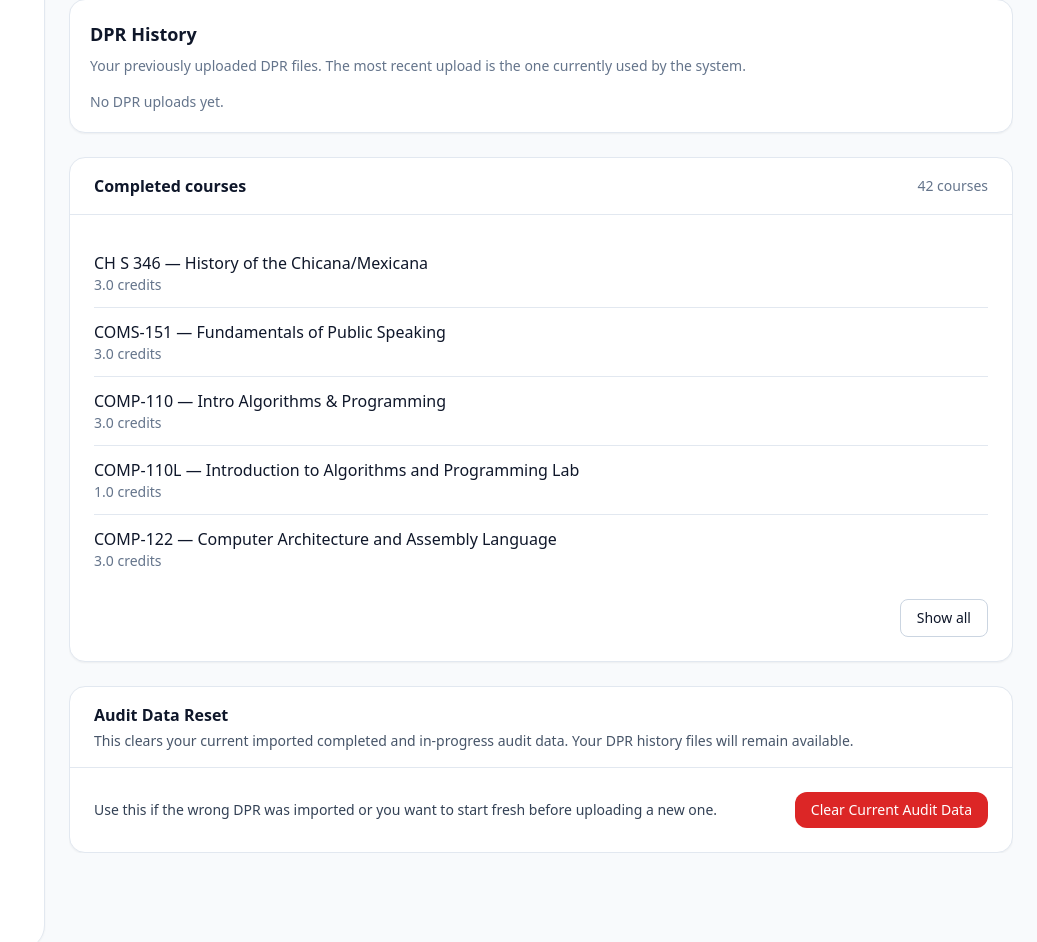
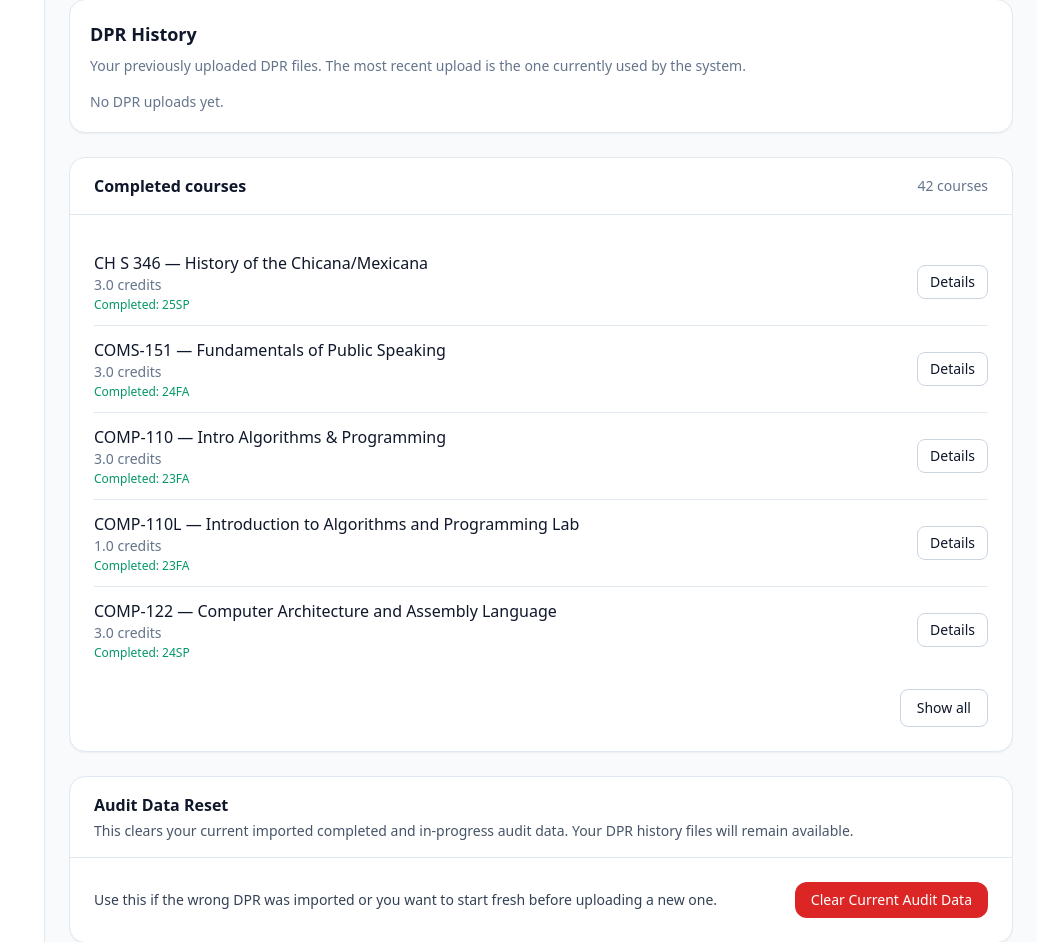
Before and after one commit to MBhuva6304/Gradmate, a Django app: page /settings/ in a window 1280 px wide. Shown: the part 568-1510 px from the top of the page, without its empty margins (243-1280 px from the left). Run offline with Django 5.2, Linux system fonts and the light colour scheme; a user stored in the database is signed in; data comes from the database, SQL or seed files in the repository; both versions use the stored data as it was after the commit; some libraries are stand-ins or nearby versions.

```diff
--- a/templates/course_detail_modal.html
+++ b/templates/course_detail_modal.html
@@ -16,10 +16,13 @@
       {% endif %}
 
       {% if progress_label %}
-        <div class="mt-3">
+        <div class="mt-3 flex flex-wrap items-center gap-2">
           <span class="inline-flex items-center rounded-full px-3 py-1 text-xs font-medium {{ progress_badge_class }}">
             {{ progress_label }}
           </span>
+          {% if completed_term and progress_status == "completed" %}
+            <span class="text-xs text-slate-500">{{ completed_term }}</span>
+          {% endif %}
         </div>
       {% endif %}
 
@@ -65,6 +68,7 @@
             <input type="hidden" name="next" value="{% url 'courses' %}">
             <select
               name="term_plan_id"
+              title="Select term"
               class="rounded-lg border border-slate-300 bg-white px-3 py-2 text-sm text-slate-700"
             >
               {% for sem in semester_choices %}
--- a/templates/courses_list.html
+++ b/templates/courses_list.html
@@ -38,6 +38,10 @@
         <p class="mt-2 text-xs text-slate-500">
           Eligible for: {{ c.eligible_blocks|join:", " }}
         </p>
+      {% endif %}
+
+      {% if c.completed_term and c.progress_status == "completed" %}
+        <p class="mt-1 text-xs text-emerald-600">Completed: {{ c.completed_term }}</p>
       {% endif %}
 
       {% if c.planned_term_label %}
--- a/templates/settings.html
+++ b/templates/settings.html
@@ -229,15 +229,25 @@
           {% if completed_courses %}
         <ul id="completedCoursesList" class="divide-y divide-slate-200">
           {% for cc in completed_courses %}
-            <li class="py-3 {% if forloop.counter > 5 %}hidden extra-course{% endif %}">
-          <p class="font-medium">
-            {{ cc.course.code }} — {{ cc.course.title }}
-          </p>
-          <p class="text-sm text-slate-500">
-            {% if cc.course.credits %}
-              {{ cc.course.credits }} credits
-            {% endif %}
-          </p>
+            <li class="py-3 flex items-center justify-between gap-4 {% if forloop.counter > 5 %}hidden extra-course{% endif %}">
+              <div>
+                <p class="font-medium">
+                  {{ cc.course.code }} — {{ cc.course.title }}
+                </p>
+                <p class="text-sm text-slate-500">
+                  {% if cc.course.credits %}{{ cc.course.credits }} credits{% endif %}
+                </p>
+                {% if cc.term %}
+                  <p class="text-xs text-emerald-600 mt-0.5">Completed: {{ cc.term }}</p>
+                {% endif %}
+              </div>
+              <button
+                type="button"
+                class="shrink-0 rounded-lg border border-slate-300 px-3 py-1.5 text-sm hover:bg-slate-100"
+                data-course-url="{% url 'course_detail' cc.course.id %}?partial=1"
+              >
+                Details
+              </button>
             </li>
           {% endfor %}
         </ul>
@@ -285,6 +295,20 @@
           </form>
         </div>
       </section>
+    </div>
+  </div>
+
+  <!-- Course detail slide panel -->
+  <div id="course-detail-backdrop" class="hidden fixed inset-0 bg-black/30 z-40"></div>
+  <div
+    id="course-detail-panel"
+    class="hidden fixed inset-y-0 right-0 z-50 w-full max-w-md border-l border-slate-200 bg-white shadow-xl"
+  >
+    <div class="flex h-full flex-col">
+      <div class="flex items-center px-5 py-3 border-b border-slate-200">
+        <h2 class="text-sm font-semibold text-slate-900">Course details</h2>
+      </div>
+      <div id="course-detail-content" class="flex-1 overflow-y-auto px-5 py-4 text-sm text-slate-800"></div>
     </div>
   </div>
 {% endblock %}
@@ -361,5 +385,34 @@
     el.addEventListener("input", checkDirty);
     el.addEventListener("change", checkDirty);
   });
+
+  // Course detail panel
+  const backdrop = document.getElementById("course-detail-backdrop");
+  const panel    = document.getElementById("course-detail-panel");
+  const panelContent = document.getElementById("course-detail-content");
+
+  function closePanel() {
+    panel.classList.add("hidden");
+    backdrop.classList.add("hidden");
+    panelContent.innerHTML = "";
+  }
+
+  document.querySelectorAll("[data-course-url]").forEach(btn => {
+    btn.addEventListener("click", function () {
+      const url = this.getAttribute("data-course-url");
+      fetch(url, { headers: { "X-Requested-With": "fetch" } })
+        .then(r => r.text())
+        .then(html => {
+          panelContent.innerHTML = html;
+          panel.classList.remove("hidden");
+          backdrop.classList.remove("hidden");
+        });
+    });
+  });
+
+  backdrop.addEventListener("click", closePanel);
+  document.addEventListener("click", function (e) {
+    if (e.target && e.target.id === "course-detail-close") closePanel();
+  });
 </script>
 {% endblock %}
--- a/users/views.py
+++ b/users/views.py
@@ -2886,9 +2886,9 @@ def courses_page(request):
     elif count_type == "multi":
         courses = [c for c in courses if getattr(c, "applied_count", 0) > 1]
 
-    completed_ids = set(
-        CompletedClass.objects.filter(profile=profile).values_list("course_id", flat=True)
-    )
+    completed_qs = CompletedClass.objects.filter(profile=profile).only("course_id", "term")
+    completed_ids = set(cc.course_id for cc in completed_qs)
+    completed_term_map = {cc.course_id: cc.term for cc in completed_qs}
     in_progress_ids = set(
         InProgressClass.objects.filter(profile=profile).values_list("course_id", flat=True)
     )
@@ -2987,6 +2987,7 @@ def courses_page(request):
             }
 
         _apply_course_ui_state(c, state)
+        c.completed_term = completed_term_map.get(c.id, "")
         c.planned_term_label = planned_map.get(c.id, "")
         c.is_planned = c.id in planned_course_ids
         c.is_locked_for_planning = False
@@ -3149,6 +3150,9 @@ def course_detail(request, pk: int):
     )
 
     state = _course_ui_state(profile, course)
+
+    cc_obj = CompletedClass.objects.filter(profile=profile, course=course).first()
+    completed_term = cc_obj.term if cc_obj else ""
 
     term_plans = profile.get_or_create_future_term_plans(count=4)
     semester_choices = [
@@ -3187,6 +3191,7 @@ def course_detail(request, pk: int):
         "is_multi_count": course.is_multi_count,
         "semester_choices": semester_choices,
         "planned_term_label": planned_term_label,
+        "completed_term": completed_term,
     }
 
     if _wants_partial(request):
```
Also changed, not shown: db.sqlite3.
